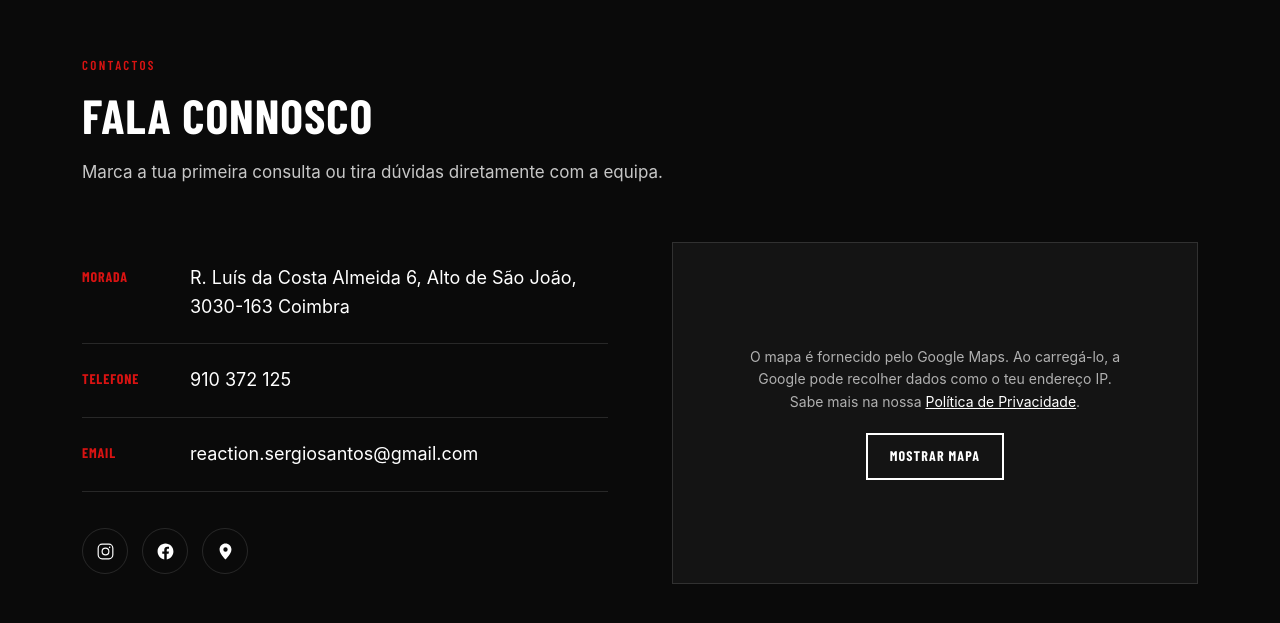
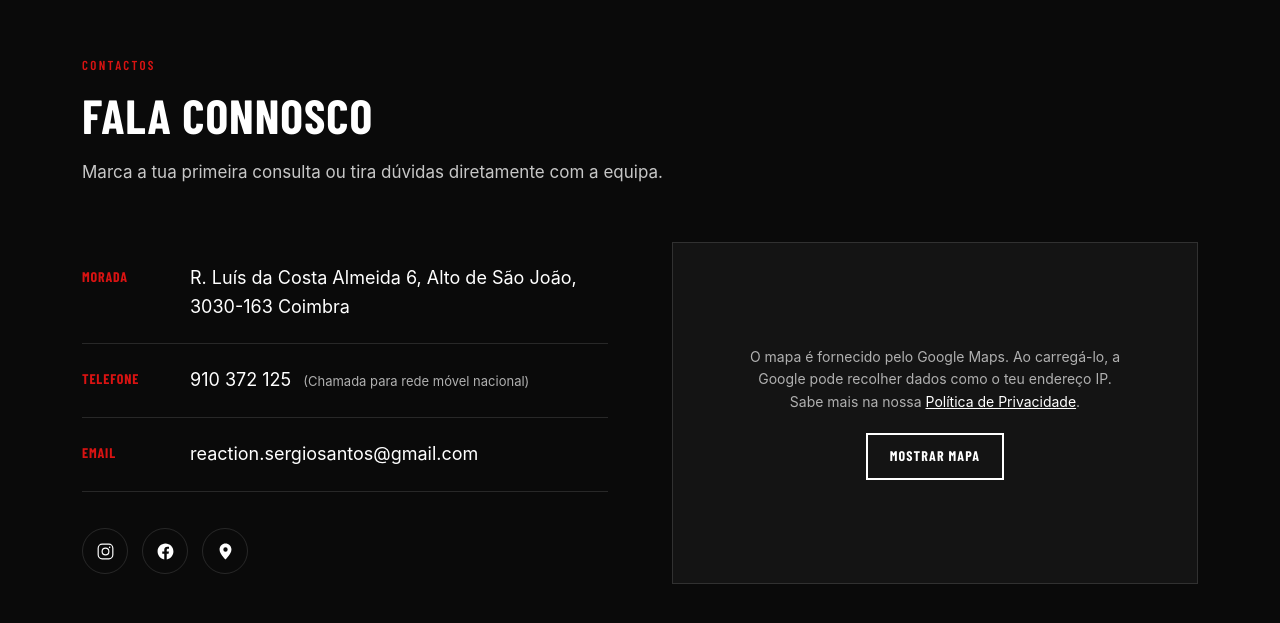
Before and after one commit to IskosatCompany/reaction-public-site, a React (Vite) app: page / in a window 1280 px wide. Shown: the part 5006-5629 px from the top of the page. Built offline with nearby package versions, Linux system fonts and the light colour scheme; a web font is replaced by a local one.

Commit message:
fix chamada

```diff
--- a/src/data/site.ts
+++ b/src/data/site.ts
@@ -42,6 +42,7 @@ export const contactDetails: readonly ContactDetail[] = [
     label: 'Telefone',
     value: site.phone,
     href: `tel:${site.phoneE164}`,
+    note: '(Chamada para rede móvel nacional)',
   },
   {
     id: 'email',
--- a/src/data/team.ts
+++ b/src/data/team.ts
@@ -101,5 +101,6 @@ export const teamMembers: readonly TeamMember[] = [
     role: 'Professora de Yoga',
     photo: melPhoto,
     photoAlt: 'Mel, equipa Reaction',
+    quote:"Na Reaction, o yoga combina movimento, força, mobilidade e equilíbrio, promovendo a consciência corporal e a capacidade de nos movermos melhor, dentro e fora do tapete.",
   },
 ];
--- a/src/sections/Contact/Contact.module.css
+++ b/src/sections/Contact/Contact.module.css
@@ -28,6 +28,15 @@
   padding-top: 2px;
 }
 
+.valueGroup {
+  display: flex;
+  flex-wrap: wrap;
+  align-items: baseline;
+  column-gap: 12px;
+  row-gap: 4px;
+  min-width: 0;
+}
+
 .value {
   font-size: 18px;
   transition: color var(--transition-fast);
@@ -35,6 +44,11 @@
 
 .value:hover {
   color: var(--color-red);
+}
+
+.note {
+  color: var(--color-text-muted);
+  font-size: 13px;
 }
 
 .socials {
--- a/src/sections/Contact/Contact.tsx
+++ b/src/sections/Contact/Contact.tsx
@@ -24,6 +24,7 @@ export function Contact() {
             {contactDetails.map((detail) => (
               <li key={detail.id} className={styles.item}>
                 <span className={styles.label}>{detail.label}</span>
+                <div className={styles.valueGroup}>
                   <a
                     className={styles.value}
                     href={detail.href}
@@ -31,6 +32,8 @@ export function Contact() {
                   >
                     {detail.value}
                   </a>
+                  {detail.note && <span className={styles.note}>{detail.note}</span>}
+                </div>
               </li>
             ))}
           </ul>
--- a/src/types/index.ts
+++ b/src/types/index.ts
@@ -55,6 +55,8 @@ export interface ContactDetail {
   value: string;
   href: string;
   external?: boolean;
+  /** Nota mostrada à frente do valor (ex.: custo da chamada). */
+  note?: string;
 }
 
 export type SocialNetwork = 'instagram' | 'facebook' | 'google' | 'linkedin';
```
Lines whose indentation alone changed are shown as unchanged.
